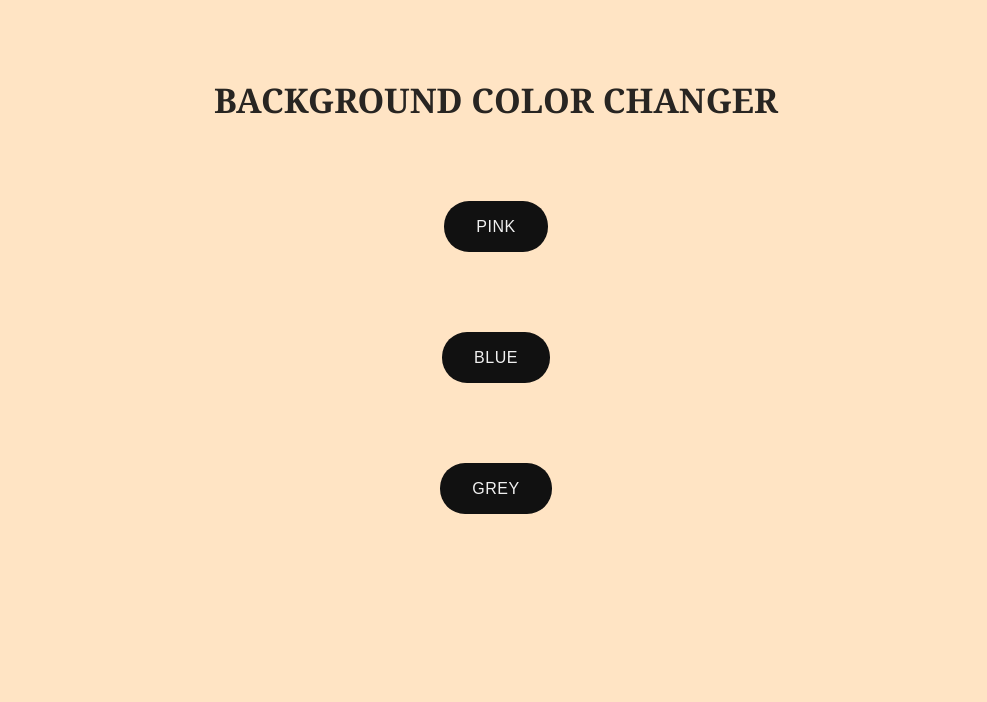
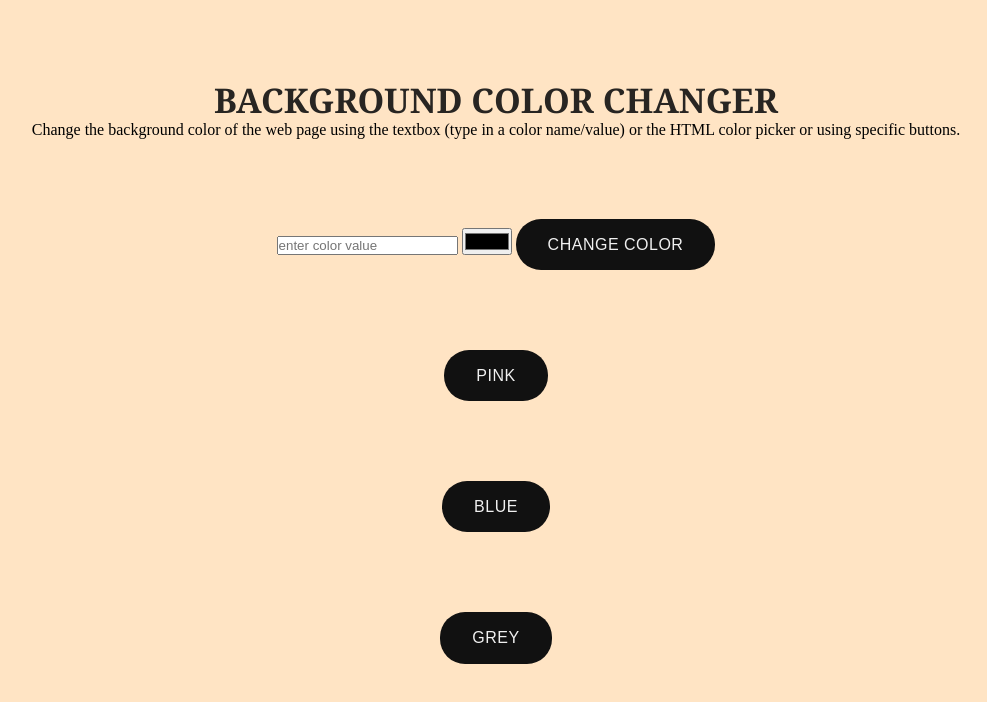
Before and after one commit to Juel07/bg-color-changer, a plain HTML site: page index.html in a window 1280 px wide. Shown: the whole page, without its empty margins (144-1131 px from the left). Drawn offline with Linux system fonts and the light colour scheme.

Commit message:
website description + input elements + script file

```diff
--- a/index.html
+++ b/index.html
@@ -3,23 +3,36 @@
   <head>
     <meta charset="UTF-8" />
     <meta name="viewport" content="width=device-width, initial-scale=1.0" />
+    <!-- my CSS -->
     <link rel="stylesheet" href="/style.css" />
+
     <title>BG color changer</title>
   </head>
+
   <body>
     <h3>Background color changer</h3>
-    <!-- <div class="row">
-      <input type="text" id="colorInputText" placeholder="enter color value"/>
-      <input type ="color" id="colorPicker">
-      <button class="btn" id="colorChangeBtn">Change color</button>
-    </div> -->
+    <p>
+      Change the background color of the web page using the textbox (type in a
+      color name/value) or the HTML color picker or using specific buttons.
+    </p>
 
+    <div class="row">
+      <!-- using input fields, form inputs to change to any color -->
+      <input type="text" id="colorInputText" placeholder="enter color value" />
+      <input type="color" id="colorPicker" />
+      <button class="btn" id="colorChangeBtn" onclick="changeColor()">
+        Change color
+      </button>
+    </div>
+
+    <!-- using buttons to change to specific colors-->
     <button class="btn" id="pink">pink</button>
 
     <button class="btn" id="blue">blue</button>
 
     <button class="btn" id="grey">grey</button>
-    <script type="text/javascript" src="script.js">
-    </script>
+
+    <!-- my script -->
+    <script type="text/javascript" src="script.js"></script>
   </body>
 </html>
```
